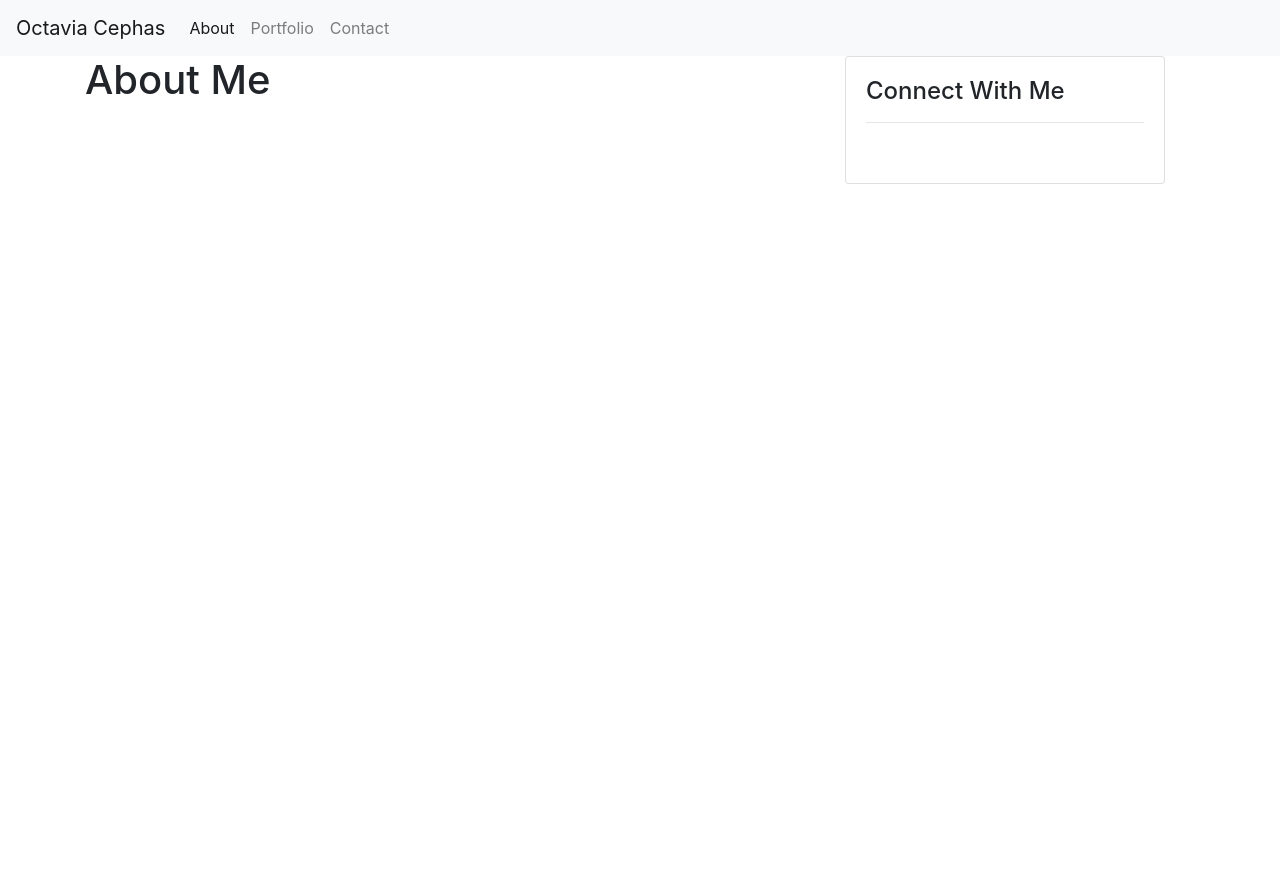
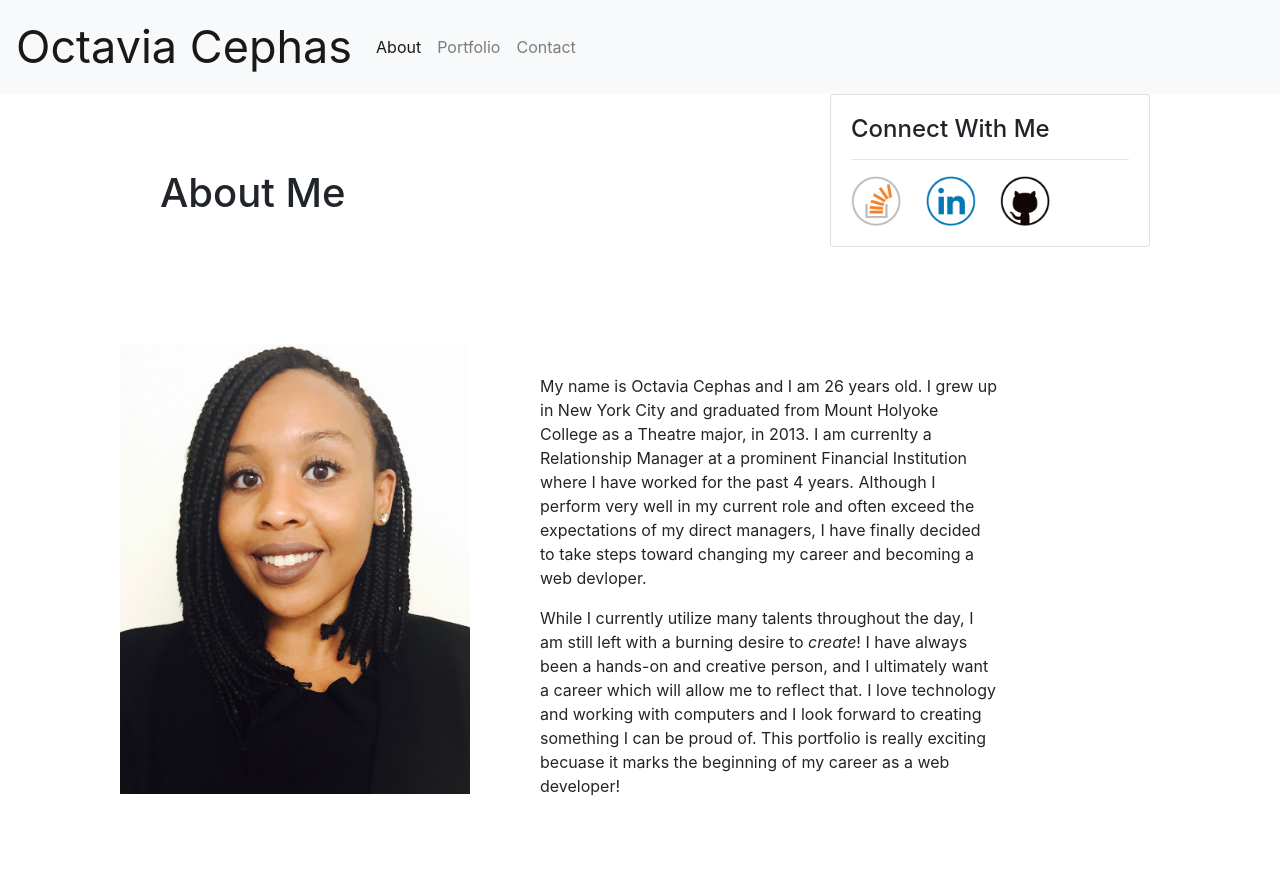
Before and after one commit to ocephas1/Bootstrap-Portfolio, a plain HTML site: page index2.html in a window 1280 px wide. Before the commit the page ends 800 px from the top, so only its background shows below. Drawn offline with nearby package versions, Linux system fonts and the light colour scheme.

Commit message:
2nd push

```diff
--- a/index2.html
+++ b/index2.html
@@ -52,10 +52,11 @@
 			<h1>About Me</h1>
 
 			</div>
-
 		</div>
 
-		<div class="col-sm-4">
+		<div class="row">
+
+		<div class="col-md-6">
 
 				<div class="card" style="width: 20rem;">
   					<div class="card-body">
@@ -63,16 +64,41 @@
 
    				 	<hr>
 
-   				 <a href="#" class="card-link" img src="stackoverflowbootstrap.png" class="social" alt="stack"></a>
-   				 <a href="#" class="card-link" img src="linkedinbootstrap.png" class="social" alt="LinkedIn"></a>
-   				 <a href="#" class="card-link" img src="githubbootstrap.png" class="social" alt="github"></a>
-
-  				</div>
+   				 		<a href="#" class="card-link">
+   				 			<img src="stackoverflowbootstrap.png" class="social" alt="stack"></a>
+   				 		<a href="#" class="card-link">
+   				 			<img src="linkedinbootstrap.png" class="social" alt="LinkedIn"></a>
+   				 		<a href="#" class="card-link">
+   				 		<img src="githubbootstrap.png" class="social" alt="github"></a>
 
   				</div>
   			</div>
   		</div>
   	</div>
 
+		<div class="row">
+			<div class="col-md-4">
+				<img class="biopic" src="bootstrapimage.jpg">
+
+			</div>
+				<div class="col-md-5">
+
+				<p id="p1"> My name is Octavia Cephas and I am 26 years old. I grew up in New York City and graduated from Mount Holyoke College as a Theatre major, in 2013. I am currenlty a Relationship Manager at a prominent Financial Institution where I have worked for the past 4 years. Although I perform very well in my current role and often exceed the expectations of my direct managers, I have finally decided to take steps toward changing my career and becoming a web devloper.</p>
+
+
+
+				<p id="p2"> While I currently utilize many talents throughout the day, I am still left with a burning desire to <em>create</em>! I have always been a hands-on and creative person, and I ultimately want a career which will allow me to reflect that. I love technology and working with computers and I look forward to creating something I can be proud of. This portfolio is really exciting becuase it marks the beginning of my career as a web developer!</p>
+
+				</div>
+
+			</div>
+
+		</div>
+</div>
+
+
+
+<link href="style2.css" rel="stylesheet">
+
 </body>
 </html>
--- /dev/null
+++ b/style2.css
@@ -0,0 +1,35 @@
+.biopic {
+
+	width: 350px;
+	height: 450px;
+	margin: 50px;
+
+}
+
+.navbar-brand {
+
+	font-size: 45px
+}
+
+h1 {
+	margin: 75px;
+}
+
+.col-md-5 {
+	margin: 80px;
+}
+
+.col-md-6 {
+
+	height: 200px;
+}
+
+.social {
+	width: 50px;
+	height: 50px;
+	content: center;
+}
+
+.cardtitle {
+	text-align: center;
+}
```
Lines whose indentation alone changed are shown as unchanged.
